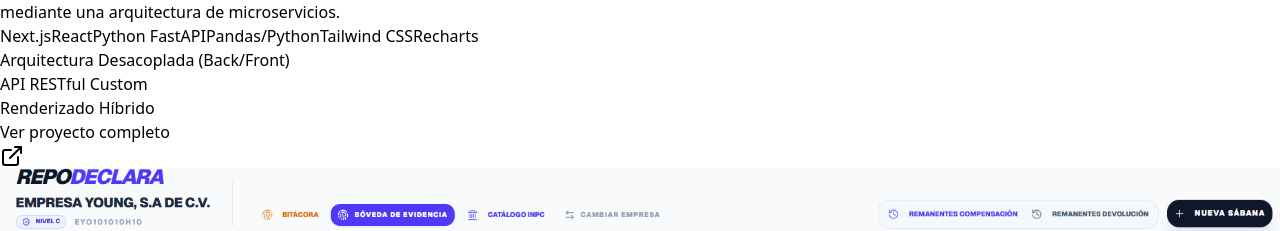
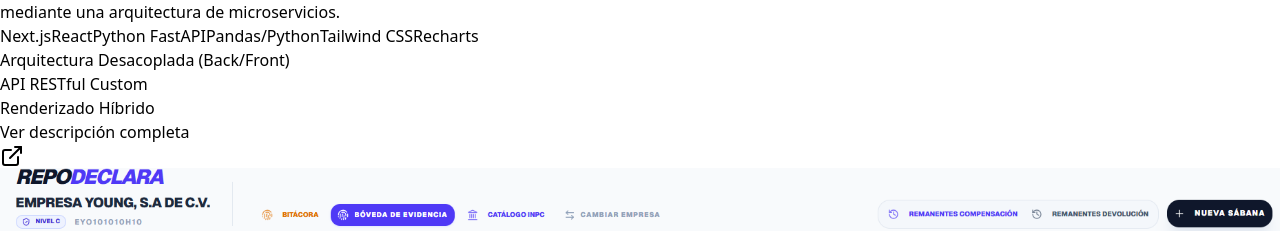
Before and after one commit to pprgarcia/Portafolio, a React (Vite) app: page / in a window 1280 px wide. Shown: the part 3547-3778 px from the top of the page. Built offline with nearby package versions, Linux system fonts and the light colour scheme.

Commit message:
Ver descripción completa

```diff
--- a/src/App.jsx
+++ b/src/App.jsx
@@ -1528,7 +1528,7 @@ Monto_Advertencia =>
                       }}
                       className="inline-flex items-center text-blue-600 hover:text-blue-700 font-semibold cursor-pointer"
                     >
-                      Ver proyecto completo{" "}
+                      Ver descripción completa{" "}
                       <ExternalLink className="ml-2 w-4 h-4" />
                     </button>
                   </div>
```
